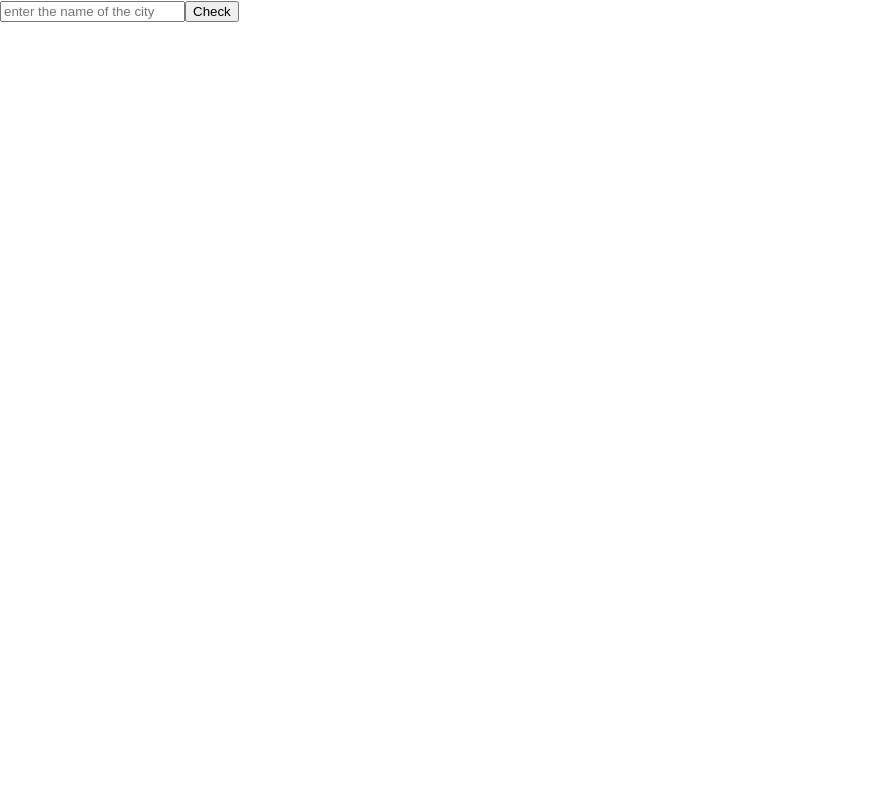
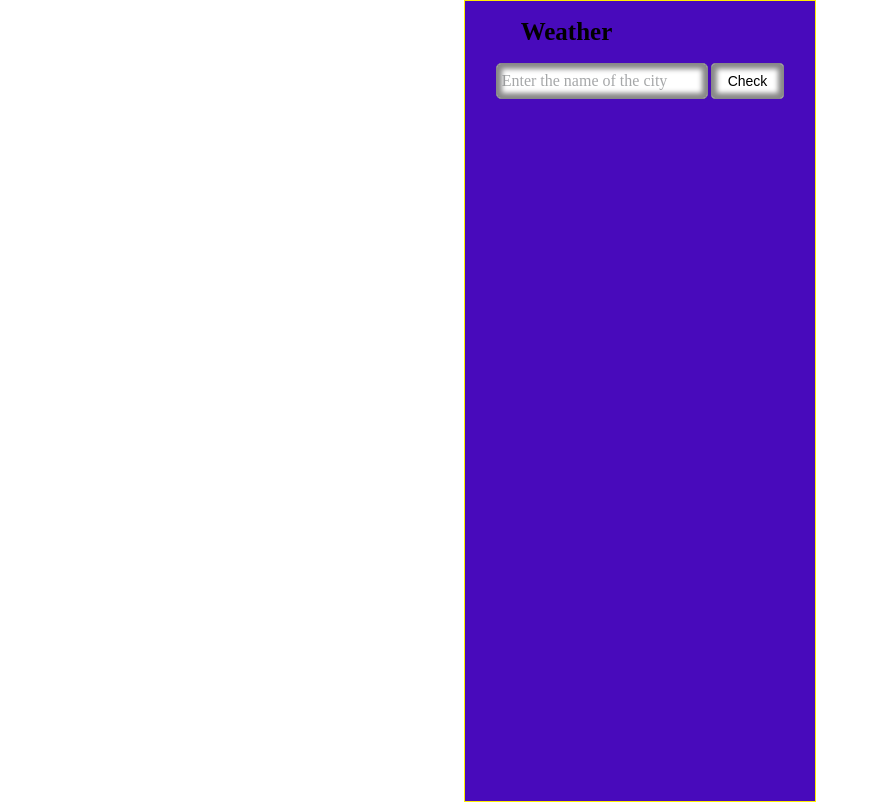
Before and after one commit to DevEvKa/GetWeatherApp, a React (Create React App) app: page / in a window 1280 px wide. Shown: the whole page, without its empty margins (0-879 px from the left). Built offline with nearby package versions, Linux system fonts and the light colour scheme.

Commit message:
feat: add some styles

```diff
--- a/public/index.html
+++ b/public/index.html
@@ -2,32 +2,14 @@
 <html lang="en">
   <head>
     <meta charset="utf-8" />
-    <link rel="icon" href="%PUBLIC_URL%/favicon.ico" />
     <meta name="viewport" content="width=device-width, initial-scale=1" />
-    <meta name="theme-color" content="#000000" />
     <meta
       name="description"
       content="Web site created using create-react-app"
     />
-    <link rel="apple-touch-icon" href="%PUBLIC_URL%/logo192.png" />
-    <!--
-      manifest.json provides metadata used when your web app is installed on a
-      user's mobile device or desktop. See https://developers.google.com/web/fundamentals/web-app-manifest/
-    -->
-    <link rel="manifest" href="%PUBLIC_URL%/manifest.json" />
-    <!--
-      Notice the use of %PUBLIC_URL% in the tags above.
-      It will be replaced with the URL of the `public` folder during the build.
-      Only files inside the `public` folder can be referenced from the HTML.
-
-      Unlike "/favicon.ico" or "favicon.ico", "%PUBLIC_URL%/favicon.ico" will
-      work correctly both with client-side routing and a non-root public URL.
-      Learn how to configure a non-root public URL by running `npm run build`.
-    -->
-    <title>React App</title>
+    <title>Weather</title>
   </head>
   <body>
-    <noscript>You need to enable JavaScript to run this app.</noscript>
     <div id="root"></div>
     <!--
       This HTML file is a template.
--- a/src/App/App.css
+++ b/src/App/App.css
@@ -0,0 +1,157 @@
+body {
+    all: unset;
+    box-sizing: border-box;
+}
+
+
+.app__container {
+    max-width: 320px;
+    height: 100vh;
+    margin: 0 auto;
+    padding: 0 15px;
+    display: flex;
+    flex-direction: column;
+    justify-content: space-between;
+    align-items: center;
+    border: 1px solid rgb(255, 238, 1);
+}
+
+.header {
+
+}
+
+.app__title {
+    padding-left: 25px;
+    font-size: 25px;
+}
+
+.form {
+    width: 100%;
+    margin-bottom: 15px;
+    display: flex;
+    justify-content: center;
+    gap: 3px;
+}
+
+  /* стили для input */
+.form__input {
+    display: flex;
+    flex-grow: 1;
+    padding: 5px;
+    font-family: inherit;
+    font-size: inherit;
+    font-weight: 400;
+    line-height: 1.5;
+    color: #212529;
+    background-color: #fff;
+    box-shadow: inset 0 0 5px 5px #888888;
+    outline: 0;
+    outline-offset: 0;
+    border: 1px solid #888888;
+    border-radius: 5px;
+    transition: all 0.7s ease-in-out;
+}
+
+.form__input::placeholder {
+    color: #212529;
+    opacity: 0.4;
+}
+
+.form__input:focus {
+    color: #212529;
+    background-color: #fff;
+    border-color: #bdbdbd;
+    box-shadow:inset 0 0 2px 2px #888888;
+}
+
+.form__button {
+    display: flex;
+    justify-content: center;
+    align-items: center;
+    padding: 8px 16px;
+    font-family: Arial, Helvetica, sans-serif;
+    font-size: 14px;
+    color: #000000;
+    background-color: #ffffff;
+    box-shadow: inset 0 0 5px 5px #888888;
+    border: 1px solid #888888;
+    border-radius: 4px;
+    transition: all 0.1s linear;
+}
+
+
+
+.parameters {
+    width: 100%;
+    padding: 10px;
+    display: flex;
+    flex-direction: column;
+    background: linear-gradient(to right, rgb(97, 179, 255), rgb(153, 1, 255));
+    border-radius: 15px 100px 15px 15px;
+}
+
+.temperature {
+    width: 100%;
+    display: flex;
+    justify-content: space-between;
+    gap: 15px;
+}
+
+.temperature__value_main {
+    font-size: 52px;
+    color: #ffffff;
+    opacity: 0.9;
+}
+
+.temperature__image {
+    display: block;
+    max-width: 50%;
+    height: auto;
+}
+
+
+.temperature__others {
+    width: 30%;
+    display: flex;
+    justify-content: space-between;
+}
+
+.temperature__value_high,
+.temperature__value_low {
+    margin: 5px 0;
+    font-size: 12px;
+    color: #ffffff;
+    opacity: 0.7;
+}
+
+.other {
+    width: 35%;
+    display: flex;
+    flex-direction: column;
+}
+
+.other__humidity,
+.other__wind {
+    margin: 5px 0;
+    font-size: 14px;
+    color: #ffffff;
+    opacity: 0.7;
+}
+
+
+
+
+
+
+
+@media (min-width: 768px) {
+    .app__container {
+        background: rgb(27, 155, 184);
+    }
+}
+
+@media (min-width: 1024px) {
+    .app__container {
+        background: rgb(72, 10, 187);
+    }
+}
--- a/src/App/App.js
+++ b/src/App/App.js
@@ -3,6 +3,9 @@ import axios from "axios";
 
 //hooks
 import { useState } from "react";
+
+//images
+import sun from'../images/sun.png';
 
 //styles
 import "./App.css";
@@ -13,6 +16,8 @@ const App = () => {
     const [message, setMessage] = useState("");
     const [city, setCity] = useState("");
     const [temperature, setTemperature] = useState(null);
+    const [temperatureMax, setTemperatureMax] = useState(null);
+    const [temperatureLow, setTemperatureLow] = useState(null);
     const [humidity, setHumidity] = useState(null);
     const [wind, setWind] = useState(null);
     const [clouds, setClouds] = useState(null);
@@ -27,6 +32,8 @@ const App = () => {
         .then(function (response) {
             if (response.status === 200) {
                 setTemperature(response.data.main.temp);
+                setTemperatureMax(response.data.main.temp_max);
+                setTemperatureLow(response.data.main.temp_min);
                 setHumidity(response.data.main.humidity);
                 setWind(response.data.wind.speed);
                 setClouds(response.data.clouds.all);
@@ -45,12 +52,14 @@ const App = () => {
             }
         })
     }
-//npm run build
 
     return (
-    <div className="appContainer">
-        <div>
+    <div className="app__container">
+        <header className="app__header header">
+            <h1 className="app__title">Weather</h1>
+            <div className="app__form-container">
                 <form
+                className="app__form form"
                 onKeyDown={(e) => {
                 if (e.key === "Enter") {
                     e.preventDefault();
@@ -60,10 +69,12 @@ const App = () => {
                 >
                     <input
                     type="text"
+                    className="form__input"
                     onChange={(e) => setCity(e.target.value)}
-                placeholder="enter the name of the city"
+                    placeholder="Enter the name of the city"
                     />
                     <button
+                    className="form__button"
                     onClick={(e) => getCurrentWeather(e)}
                     type="submit"
                     >
@@ -71,14 +82,26 @@ const App = () => {
                     </button>
                 </form>
             </div>
+            <p className="app__city">{city}</p>
+        </header>
+
         {temperature && (
-            <div>
-                <p>{city}</p>
-                <p>Temperature: {Math.round(temperature)}°C</p>
-                <p>Humidity: {humidity}</p>
-                <p>Wind: {wind}</p>
-                <p>Clouds: {clouds}</p>
-                <p>Weather description: {description}</p>
+            <div className="app__weather-parameters parameters">
+                <div className="parameters__temperature-container temperature">
+                    <div className="temperature__descr">
+                        <p className="temperature__value_main">{Math.round(temperature)}°</p>
+                        <div className="temperature__others">
+                            <p className="temperature__value_high">H: {Math.round(temperatureMax)}°</p>
+                            <p className="temperature__value_low">L: {Math.round(temperatureLow)}°</p>
+                        </div>
+                    </div>
+                    <img className="temperature__image" src={sun} alt="weather"/>
+                </div>
+
+                <div className="parameters__other other">
+                    <p className="other__humidity">Humidity: {humidity}%</p>
+                    <p className="other__wind">Wind: {Math.round(wind)}m/s</p>
+                </div>
             </div>
         )}
         <p>{message}</p>
--- a/src/index.css
+++ b/src/index.css
@@ -6,8 +6,14 @@ body {
   -webkit-font-smoothing: antialiased;
   -moz-osx-font-smoothing: grayscale;
 }
-
-code {
-  font-family: source-code-pro, Menlo, Monaco, Consolas, 'Courier New',
-    monospace;
+.root {
+  max-width: 1170px;
+  height: 100vh;
+  margin: 0 auto;
+  padding: 0 15px;
+  display: flex;
+  justify-content: center;
+  align-items: center;
+  border: 1px solid green;
+  background-color: bisque;
 }
```
Also changed, not shown: src/images/newyork.jpg (added), src/images/sun.png (added). Lines whose indentation alone changed are shown as unchanged.
